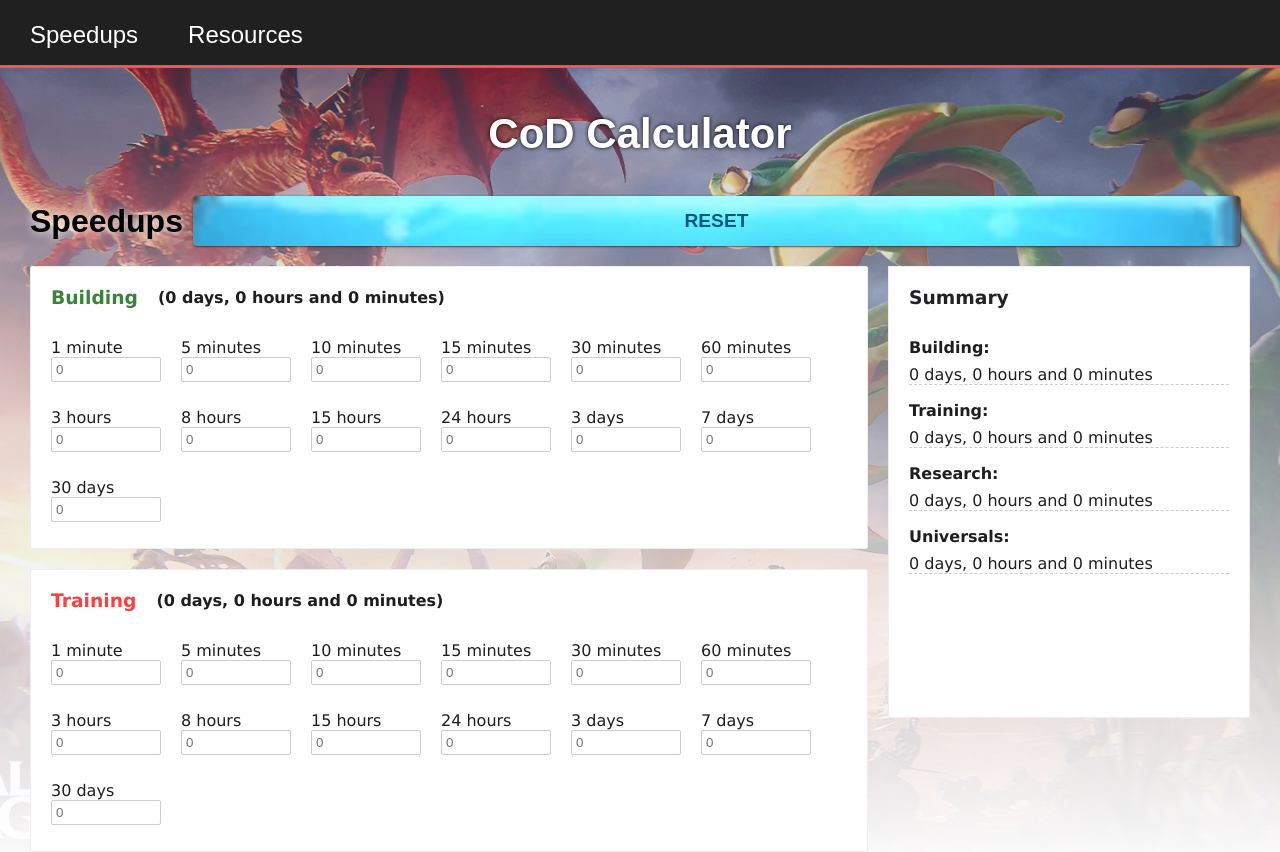
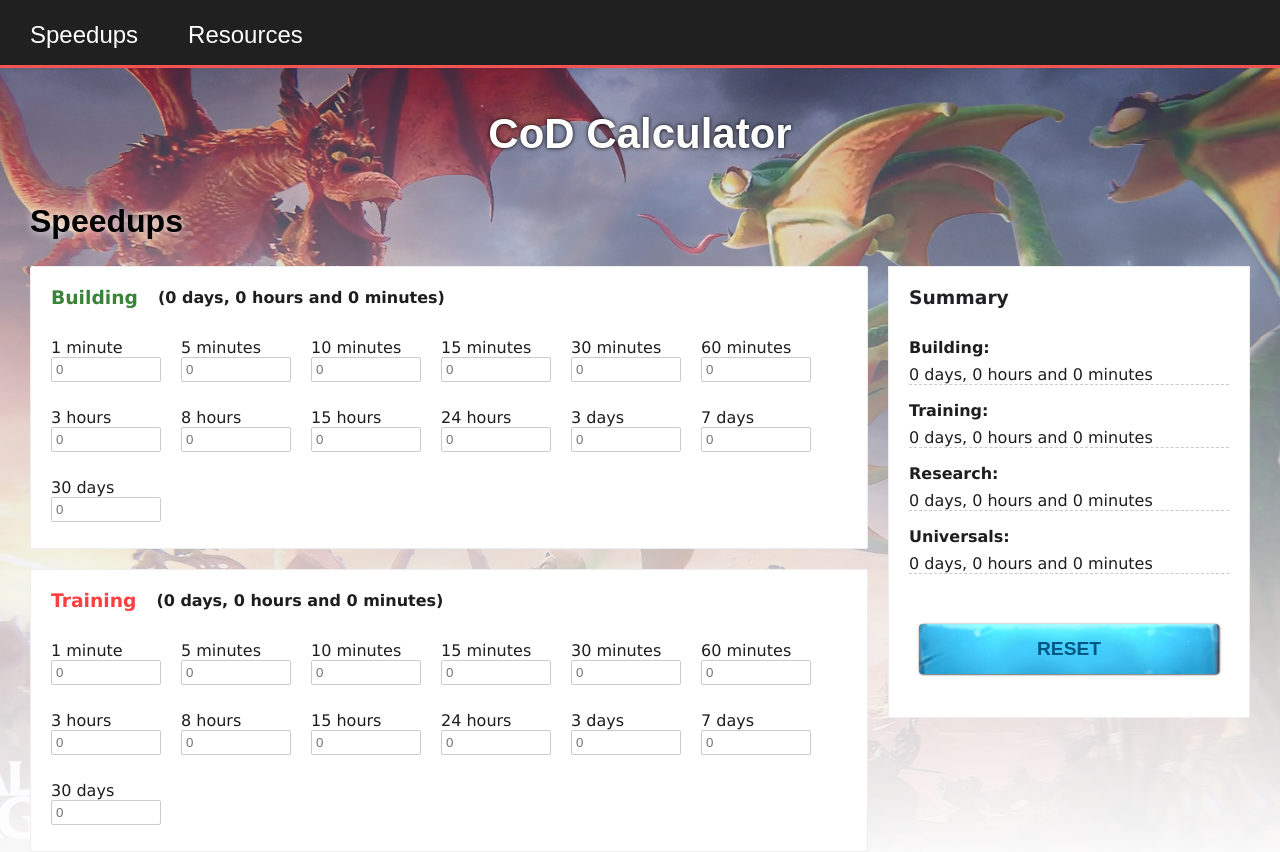
Before and after one commit to remuscordea/codcalc, a React (Create React App) app: page / in a window 1280 px wide. Shown: the top 852 px of the page. Built offline with nearby package versions, Linux system fonts and the light colour scheme.

Commit message:
quick fix - reset btn

```diff
--- a/src/Speedups.js
+++ b/src/Speedups.js
@@ -107,9 +107,6 @@ const Speedups = ({
     <div>
       <header>
         <h2>Speedups</h2>
-        <button className="resetBtn" onClick={handleReset}>
-          Reset
-        </button>
       </header>
 
       <div className="mainContainer">
@@ -486,6 +483,12 @@ const Speedups = ({
             <h4>Universals: </h4>
             {`${universalTimeObject.days} days, ${universalTimeObject.hours} hours and ${universalTimeObject.minutes} minutes`}
           </span>
+
+          <div className="summaryReset">
+            <button className="resetBtn" onClick={handleReset}>
+              Reset
+            </button>
+          </div>
         </div>
       </div>
     </div>
```
